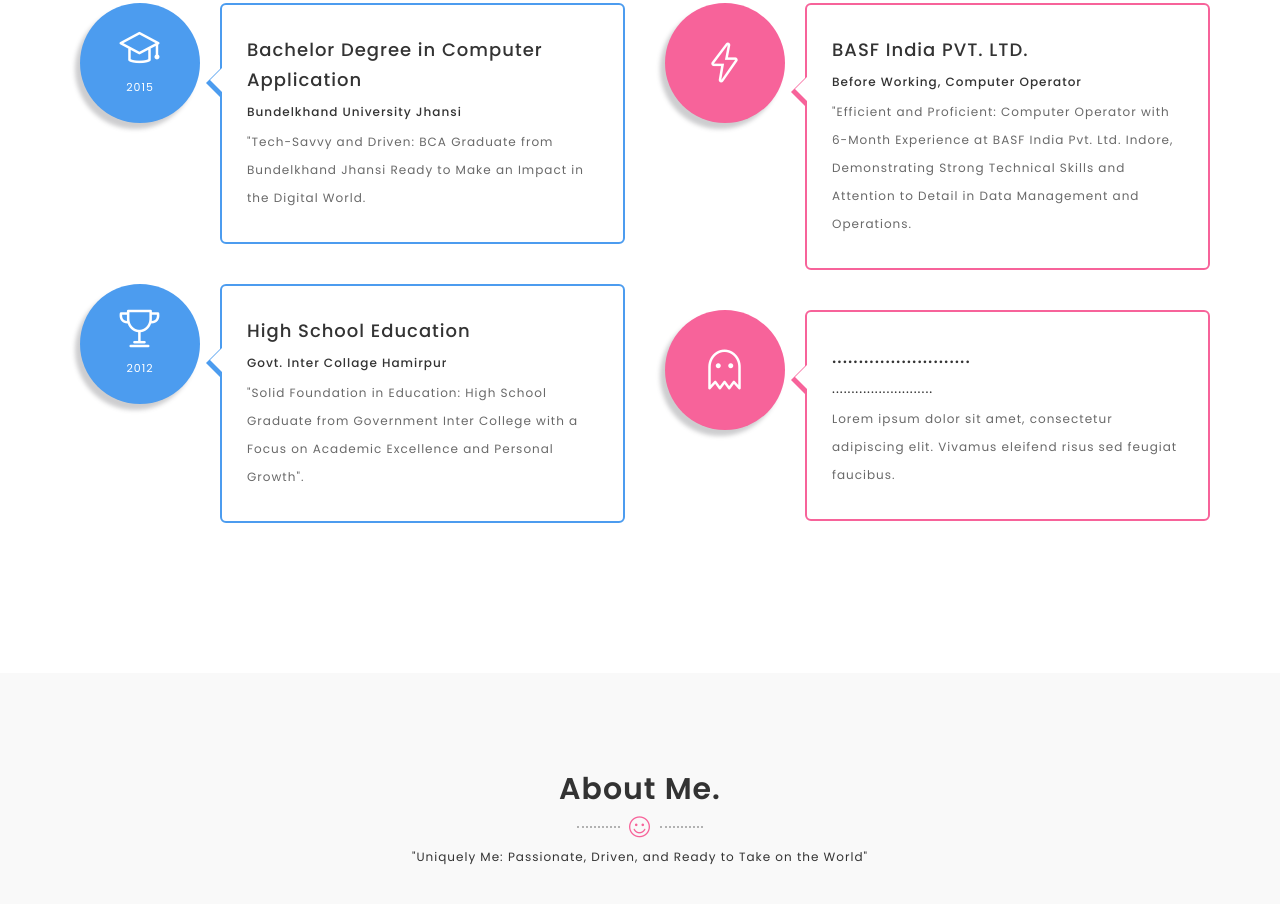
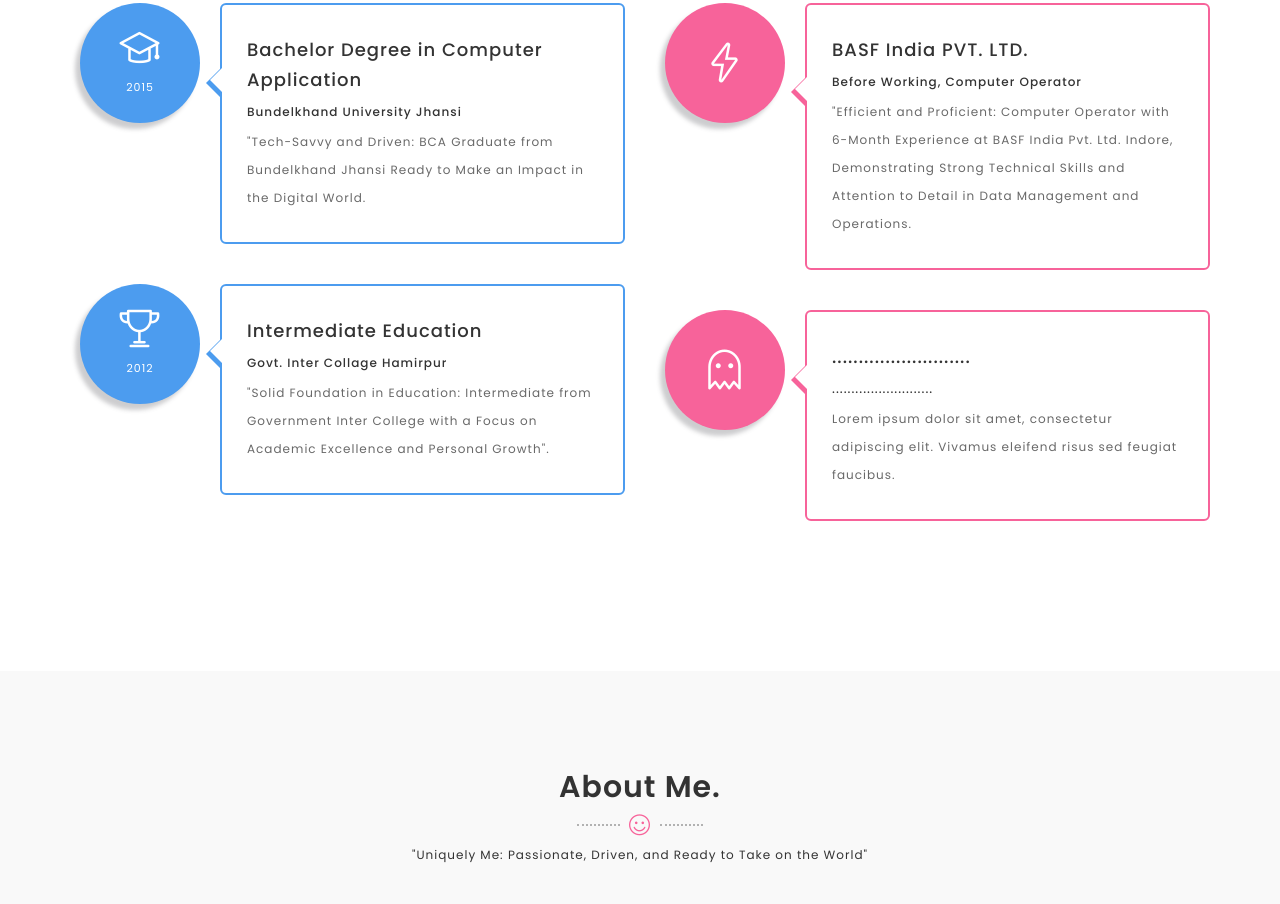
Before and after one commit to Pram12345/new_portfolio, a plain HTML site: page index.html in a window 1280 px wide. Shown: the part 993-1897 px from the top of the page. Drawn offline with Linux system fonts and the light colour scheme.

Commit message:
Update index.html

```diff
--- a/index.html
+++ b/index.html
@@ -191,24 +191,24 @@
 						<i class="icon-trophy"></i>
                         <p>2012</p>
 					</div>
-					<!-- <div class="experience-content experience-color-blue">
+					<div class="experience-content experience-color-blue">
 						<h4>Intermediate Education</h4>
                         <h6>Govt. Inter Collage Hamirpur</h6>
-						<p>"Solid Foundation in Education: High School Graduate from Government Inter College with a Focus on Academic Excellence and Personal Growth".</p>
+						<p>"Solid Foundation in Education: Intermediate from Government Inter College with a Focus on Academic Excellence and Personal Growth".</p>
 					</div>
 				 </div>
 
-				<div class="experience-item">
+<!-- 				<div class="experience-item">
 					<div class="experience-circle">
 						<i class="icon-book-open"></i>
                         <p></p>
-					</div> -->
+					</div>
 					<div class="experience-content experience-color-blue">
 						<h4>High School Education</h4>
                         <h6>Govt. Inter Collage Hamirpur</h6>
 						<p>"Solid Foundation in Education: High School Graduate from Government Inter College with a Focus on Academic Excellence and Personal Growth".</p>
 					</div>
-				 </div>
+				 </div> -->
 
 			 </div>
 			</div>
```
